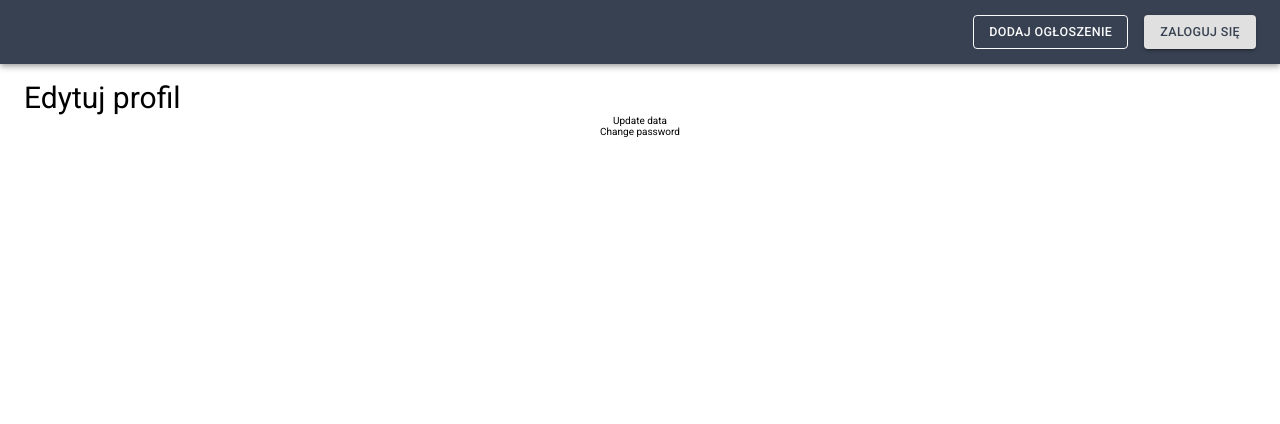
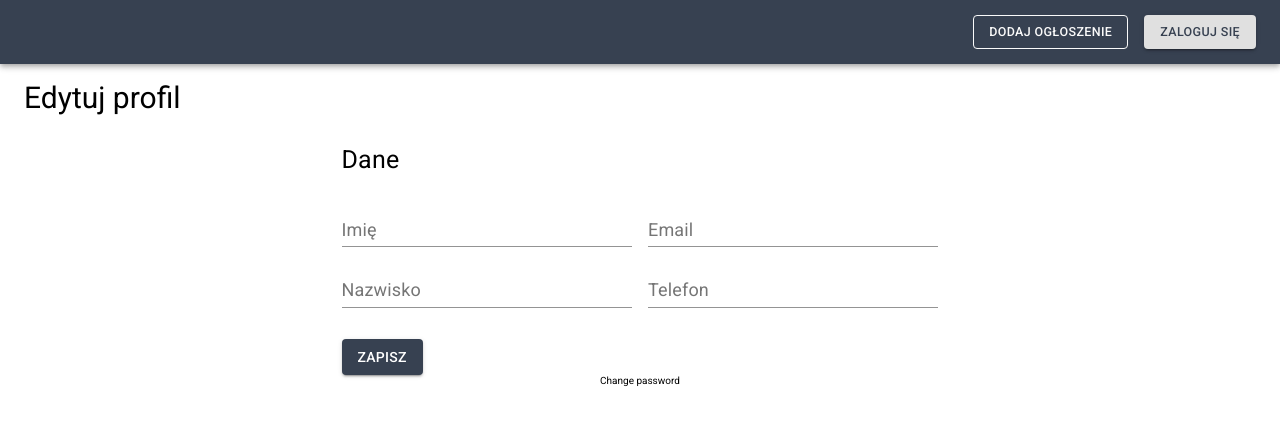
Before and after one commit to ZPI-UKW/zpi-front-end, a React (Create React App) app: page /profile in a window 1280 px wide. Shown: the top 424 px of the page. Built offline with nearby package versions, Linux system fonts and the light colour scheme.

Commit message:
feat: add changeUserDataForm

```diff
--- /dev/null
+++ b/src/components/Forms/ChangeUserData/index.tsx
@@ -0,0 +1,80 @@
+import { Grid, Typography, useMediaQuery, useTheme } from '@material-ui/core';
+import { Field, Form, Formik } from 'formik';
+import { StyledTextField, StylesButton } from '../../CustomControls/styles';
+import useStyles from './styles';
+
+const ChangeUserData = () => {
+  const classes = useStyles();
+  const theme = useTheme();
+  const matches = useMediaQuery(theme.breakpoints.down('xs'));
+
+  return (
+    <Formik
+      initialValues={{ name: '', lastname: '', email: '', phonenumber: '' }}
+      onSubmit={(values, { setSubmitting }) => {
+        setSubmitting(true);
+        console.log(values);
+        setTimeout(() => {
+          setSubmitting(false);
+        }, 1500);
+      }}
+    >
+      {({ touched, errors, isSubmitting }) => (
+        <Form>
+          <Grid container spacing={2} className={classes.root}>
+            <Grid item xs={12}>
+              <Typography className={classes.subTitle} variant="h4">
+                Dane
+              </Typography>
+            </Grid>
+            <Grid item container xs={12} sm={6} direction="column" alignItems="center">
+              <Field
+                name="name"
+                as={StyledTextField}
+                label="Imię"
+                error={touched.name && Boolean(errors.name)}
+                helperText={touched.name && errors.name}
+              />
+              <Field
+                name="lastname"
+                as={StyledTextField}
+                label="Nazwisko"
+                error={touched.lastname && Boolean(errors.lastname)}
+                helperText={touched.lastname && errors.lastname}
+              />
+            </Grid>
+            <Grid item container xs={12} sm={6} direction="column" alignItems="center">
+              <Field
+                name="email"
+                as={StyledTextField}
+                label="Email"
+                error={touched.email && Boolean(errors.email)}
+                helperText={touched.email && errors.email}
+              />
+              <Field
+                name="phonenumber"
+                as={StyledTextField}
+                label="Telefon"
+                error={touched.phonenumber && Boolean(errors.phonenumber)}
+                helperText={touched.phonenumber && errors.phonenumber}
+              />
+            </Grid>
+            <Grid item container={matches} xs={12} justify="center">
+              <StylesButton
+                className={classes.button}
+                variant="contained"
+                disabled={isSubmitting}
+                color="primary"
+                type="submit"
+              >
+                Zapisz
+              </StylesButton>
+            </Grid>
+          </Grid>
+        </Form>
+      )}
+    </Formik>
+  );
+};
+
+export default ChangeUserData;
--- /dev/null
+++ b/src/components/Forms/ChangeUserData/styles.ts
@@ -0,0 +1,18 @@
+import { makeStyles } from '@material-ui/core';
+
+const useStyles = makeStyles(() => ({
+  subTitle: {
+    fontSize: '2.5rem',
+    marginTop: '3rem',
+  },
+  button: {
+    marginTop: '1rem',
+  },
+  root: {
+    '& .MuiFormControl-root': {
+      margin: '0.5rem 0',
+    },
+  },
+}));
+
+export default useStyles;
--- a/src/views/Profile/index.tsx
+++ b/src/views/Profile/index.tsx
@@ -1,3 +1,4 @@
+import ChangeUserData from '../../components/Forms/ChangeUserData';
 import ViewContainer from '../../components/ViewContainer';
 import ViewTitle from '../../components/ViewTitle';
 import useStyles from './styles';
@@ -8,7 +9,9 @@ const Profile = () => {
   return (
     <ViewContainer>
       <ViewTitle>Edytuj profil</ViewTitle>
-      <div className={classes.formContainer}>Update data</div>
+      <div className={classes.formContainer}>
+        <ChangeUserData />
+      </div>
       <div className={classes.formContainer}>Change password</div>
     </ViewContainer>
   );
```
Also changed, not shown: src/components/CustomControls/textfield.control.tsx (added, +7 -0 lines).
